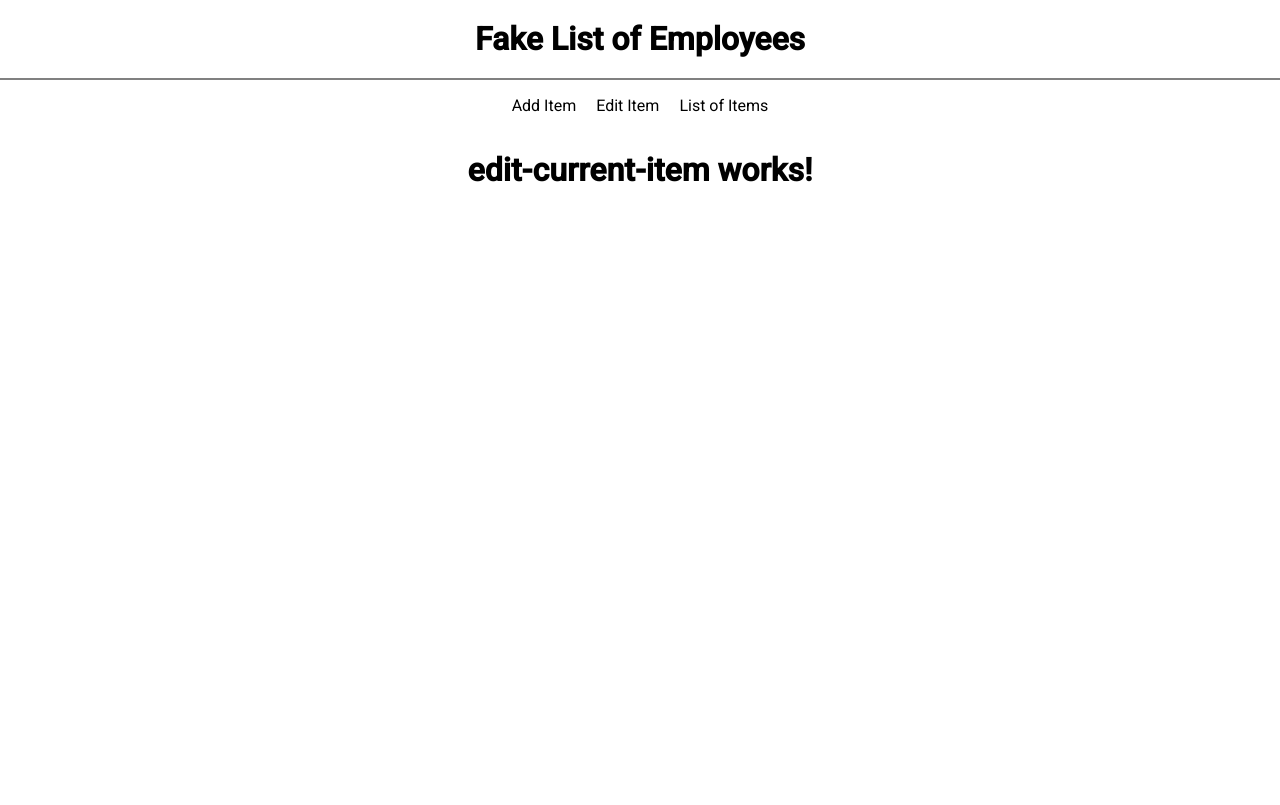
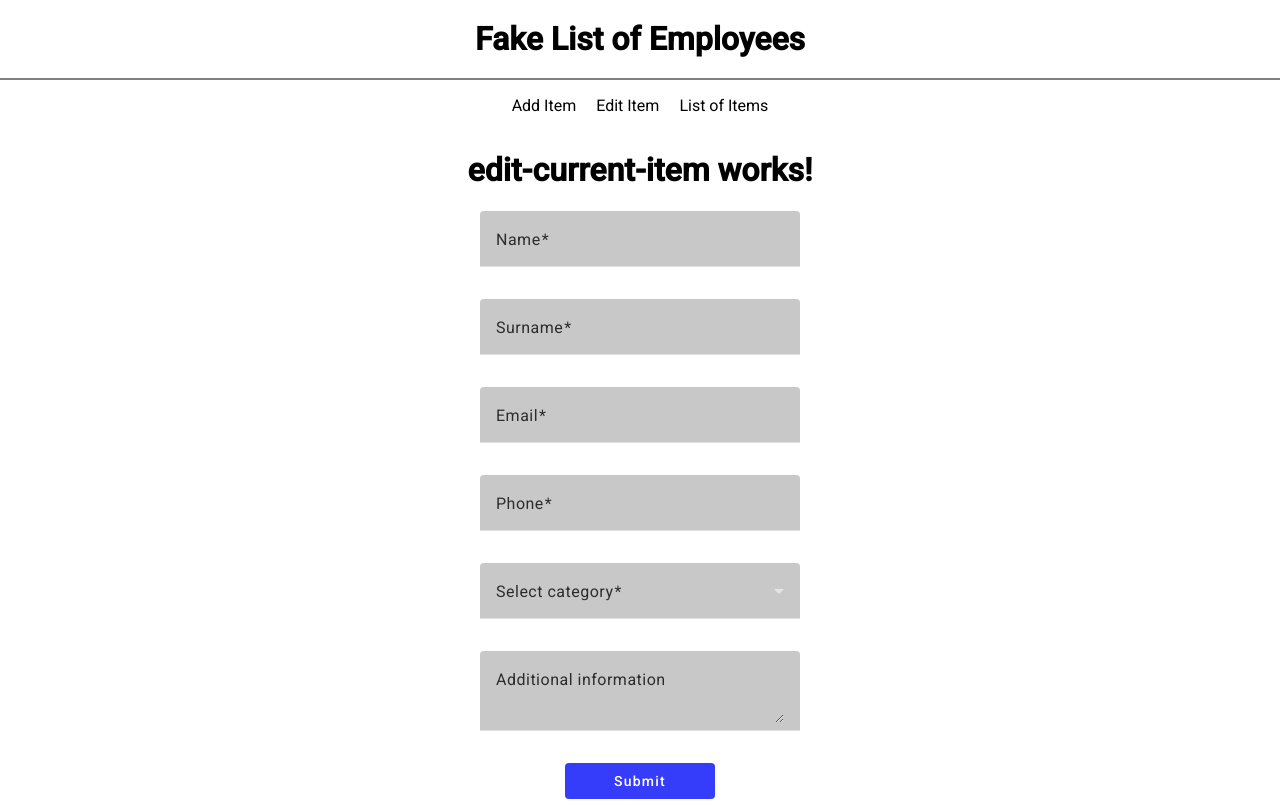
Before and after one commit to Taraskin777/ssi-test-app, an Angular app: page /edit-item in a window 1280 px wide. Built offline with nearby package versions, Linux system fonts and the light colour scheme.

Commit message:
add form for edit employee data

```diff
--- a/src/app/core/services/items.service.ts
+++ b/src/app/core/services/items.service.ts
@@ -7,6 +7,7 @@ import { IEmployee } from '../../shared/interfaces/employees';
   providedIn: 'root',
 })
 export class ItemsService {
+  private selectedEmployee?: IEmployee;
   constructor() {}
 
   public getItems(): IEmployee[] {
@@ -39,9 +40,34 @@ export class ItemsService {
     localStorage.setItem('itemData', JSON.stringify(existingData));
   }
 
-  public editItem() {}
+  public setSelectedEmployee(employee: IEmployee): void {
+    this.selectedEmployee = employee;
+  }
 
-  public removeItem(id: string) {
+  public getSelectedEmployee(): IEmployee | null {
+    return this.selectedEmployee ?? null;
+  }
+
+  public editItem(id: string, formData: Partial<IEmployee>): void {
+    const existingData: IEmployee[] = this.getItems();
+    const index = existingData.findIndex(item => item.id === id);
+    if (index !== -1) {
+      const editedEmployee: IEmployee = {
+        id: existingData[index].id,
+        name: formData.name || existingData[index].name,
+        surname: formData.surname || existingData[index].surname,
+        email: formData.email || existingData[index].email,
+        phone: formData.phone || existingData[index].phone,
+        category: formData.category || existingData[index].category,
+        info: formData.info || existingData[index].info,
+      };
+
+      existingData[index] = editedEmployee;
+      localStorage.setItem('itemData', JSON.stringify(existingData));
+    }
+  }
+
+  public removeItem(id: string): void {
     const existingData: IEmployee[] = this.getItems();
     const index = existingData.findIndex(item => item.id === id);
     if (index !== -1) {
--- a/src/app/main/components/add-new-item/add-new-item.component.ts
+++ b/src/app/main/components/add-new-item/add-new-item.component.ts
@@ -14,7 +14,6 @@ import {
   ReactiveFormsModule,
   Validators,
 } from '@angular/forms';
-// import { take } from 'rxjs';
 
 @Component({
   selector: 'app-add-new-item',
--- a/src/app/main/components/edit-current-item/edit-current-item.component.html
+++ b/src/app/main/components/edit-current-item/edit-current-item.component.html
@@ -1 +1,72 @@
 <h1>edit-current-item works!</h1>
+<section>
+  <form [formGroup]="employeeForm">
+    <mat-form-field class="input_wrapper">
+      <mat-label for="name">Name</mat-label>
+      <input matInput id="name" type="text" formControlName="name" />
+      @if (employeeForm.get('name')?.hasError('required')) {
+        <mat-error>Name is <strong>required!</strong></mat-error>
+      }
+    </mat-form-field>
+    <mat-form-field>
+      <mat-label for="surname">Surname</mat-label>
+      <input matInput id="surname" type="text" formControlName="surname" />
+      @if (employeeForm.get('surname')?.hasError('required')) {
+        <mat-error>Surname is <strong>required!</strong></mat-error>
+      }
+    </mat-form-field>
+    <mat-form-field>
+      <mat-label for="email">Email</mat-label>
+      <input
+        matInput
+        id="email"
+        type="email"
+        formControlName="email"
+        placeholder="Ex. pat@example.com" />
+      @if (!employeeForm.get('email')?.hasError('required')) {
+        <mat-error>Please enter a valid email address</mat-error>
+      }
+      @if (employeeForm.get('email')?.hasError('required')) {
+        <mat-error>Email is <strong>required!</strong></mat-error>
+      }
+    </mat-form-field>
+    <mat-form-field>
+      <mat-label for="phone">Phone</mat-label>
+      <input
+        type="text"
+        id="phone"
+        formControlName="phone"
+        matInput
+        placeholder="Min. length 10 numbers" />
+      @if (employeeForm.get('phone')?.hasError('required')) {
+        <mat-error>Phone is <strong>required!</strong></mat-error>
+      }
+      @if (
+        employeeForm.get('phone')?.hasError('minlength') &&
+        employeeForm.get('phone')?.hasError('pattern')
+      ) {
+        <mat-error>Please enter a valid phone number</mat-error>
+      }
+    </mat-form-field>
+    <mat-form-field>
+      <mat-label>Select category</mat-label>
+      <mat-select formControlName="category">
+        <mat-option value="one">First category</mat-option>
+        <mat-option value="two">Second category</mat-option>
+      </mat-select>
+      @if (employeeForm.get('category')?.hasError('required')) {
+        <mat-error>Category is <strong>required!</strong></mat-error>
+      }
+    </mat-form-field>
+    <mat-form-field>
+      <mat-label for="info">Additional information</mat-label>
+      <textarea matInput id="info" formControlName="info"></textarea>
+    </mat-form-field>
+    <button
+      class="submit_btn"
+      mat-raised-button
+      [disabled]="employeeForm.invalid">
+      Submit
+    </button>
+  </form>
+</section>
--- a/src/app/main/components/edit-current-item/edit-current-item.component.scss
+++ b/src/app/main/components/edit-current-item/edit-current-item.component.scss
@@ -0,0 +1,34 @@
+form {
+   display: flex;
+   flex-direction: column;
+   gap: 10px;
+   align-content: center;
+   width: 25vw;
+   .submit_btn {
+     background-color: rgb(54, 61, 250);
+     color: white;
+     width: 150px;
+     margin: 0 auto;
+   }
+ }
+
+ ::ng-deep .mdc-floating-label {
+   color: rgba(0, 0, 0, 0.781) !important;
+ }
+
+ ::ng-deep .mdc-text-field {
+   background-color: rgb(200, 200, 200) !important;
+ }
+
+ ::ng-deep .mat-mdc-input-element {
+   color: black !important;
+ }
+
+ ::ng-deep .mat-mdc-select-value {
+   color: black !important;
+ }
+
+
+ input::placeholder {
+    color: rgba(0, 0, 255, 0.651) !important;
+ }
--- a/src/app/main/components/edit-current-item/edit-current-item.component.ts
+++ b/src/app/main/components/edit-current-item/edit-current-item.component.ts
@@ -1,10 +1,73 @@
 import { Component } from '@angular/core';
+import { OnInit } from '@angular/core';
+import { Router } from '@angular/router';
+import { MatSelectModule } from '@angular/material/select';
+import { MatInputModule } from '@angular/material/input';
+import { MatFormFieldModule } from '@angular/material/form-field';
+import { MatButtonModule } from '@angular/material/button';
+import { IEmployee } from '../../../shared/interfaces/employees';
+
+import { ItemsService } from '../../../core/services/items.service';
+
+import {
+  FormGroup,
+  FormControl,
+  ReactiveFormsModule,
+  Validators,
+} from '@angular/forms';
 
 @Component({
   selector: 'app-edit-current-item',
   standalone: true,
-  imports: [],
+  imports: [
+    MatFormFieldModule,
+    MatInputModule,
+    MatSelectModule,
+    MatButtonModule,
+    ReactiveFormsModule,
+  ],
   templateUrl: './edit-current-item.component.html',
   styleUrl: './edit-current-item.component.scss',
 })
-export class EditCurrentItemComponent {}
+export class EditCurrentItemComponent implements OnInit {
+  selectedEmployee: IEmployee | null = null;
+  employeeForm: FormGroup = new FormGroup({});
+
+  constructor(
+    private itemsService: ItemsService,
+    private router: Router
+  ) {}
+
+  ngOnInit(): void {
+    this.selectedEmployee = this.itemsService.getSelectedEmployee();
+    this.employeeForm = new FormGroup({
+      name: new FormControl(
+        this.selectedEmployee ? this.selectedEmployee.name : '',
+        Validators.required
+      ),
+      surname: new FormControl(
+        this.selectedEmployee ? this.selectedEmployee.surname : '',
+        Validators.required
+      ),
+      email: new FormControl(
+        this.selectedEmployee ? this.selectedEmployee.email : '',
+        [Validators.required, Validators.email]
+      ),
+      phone: new FormControl(
+        this.selectedEmployee ? this.selectedEmployee.phone : '',
+        [
+          Validators.required,
+          Validators.minLength(10),
+          Validators.pattern(/^\+?\d+$/),
+        ]
+      ),
+      category: new FormControl(
+        this.selectedEmployee ? this.selectedEmployee.category : '',
+        Validators.required
+      ),
+      info: new FormControl(
+        this.selectedEmployee ? this.selectedEmployee.info : ''
+      ),
+    });
+  }
+}
--- a/src/app/main/components/itemslist/itemslist.component.html
+++ b/src/app/main/components/itemslist/itemslist.component.html
@@ -9,7 +9,7 @@
     <p>Information: {{ employee.info }}</p>
     <div class="btns">
       <button type="button" (click)="deleteItem(employee.id)">Delete</button>
-      <button type="button">Edit</button>
+      <button type="button" (click)="editItem(employee.id)">Edit</button>
     </div>
   </li>
 </ul>
--- a/src/app/main/components/itemslist/itemslist.component.ts
+++ b/src/app/main/components/itemslist/itemslist.component.ts
@@ -1,5 +1,6 @@
 import { Component } from '@angular/core';
 import { CommonModule } from '@angular/common';
+import { Router } from '@angular/router';
 import { ItemsService } from '../../../core/services/items.service';
 import { IEmployee } from '../../../shared/interfaces/employees';
 import { OnInit } from '@angular/core';
@@ -15,10 +16,22 @@ export class ItemslistComponent implements OnInit {
   listOfEmployees: IEmployee[] = [];
   keys: string[] = [];
 
-  constructor(private itemsService: ItemsService) {}
+  constructor(
+    private itemsService: ItemsService,
+    private router: Router
+  ) {}
 
   ngOnInit(): void {
     this.listOfEmployees = this.itemsService.getItems();
+  }
+
+  editItem(id: string): void {
+    const employee = this.listOfEmployees.find(emp => emp.id === id);
+    console.log(employee);
+    if (employee) {
+      this.itemsService.setSelectedEmployee(employee);
+      this.router.navigate(['/edit-item']);
+    }
   }
 
   deleteItem(id: string): void {
```
